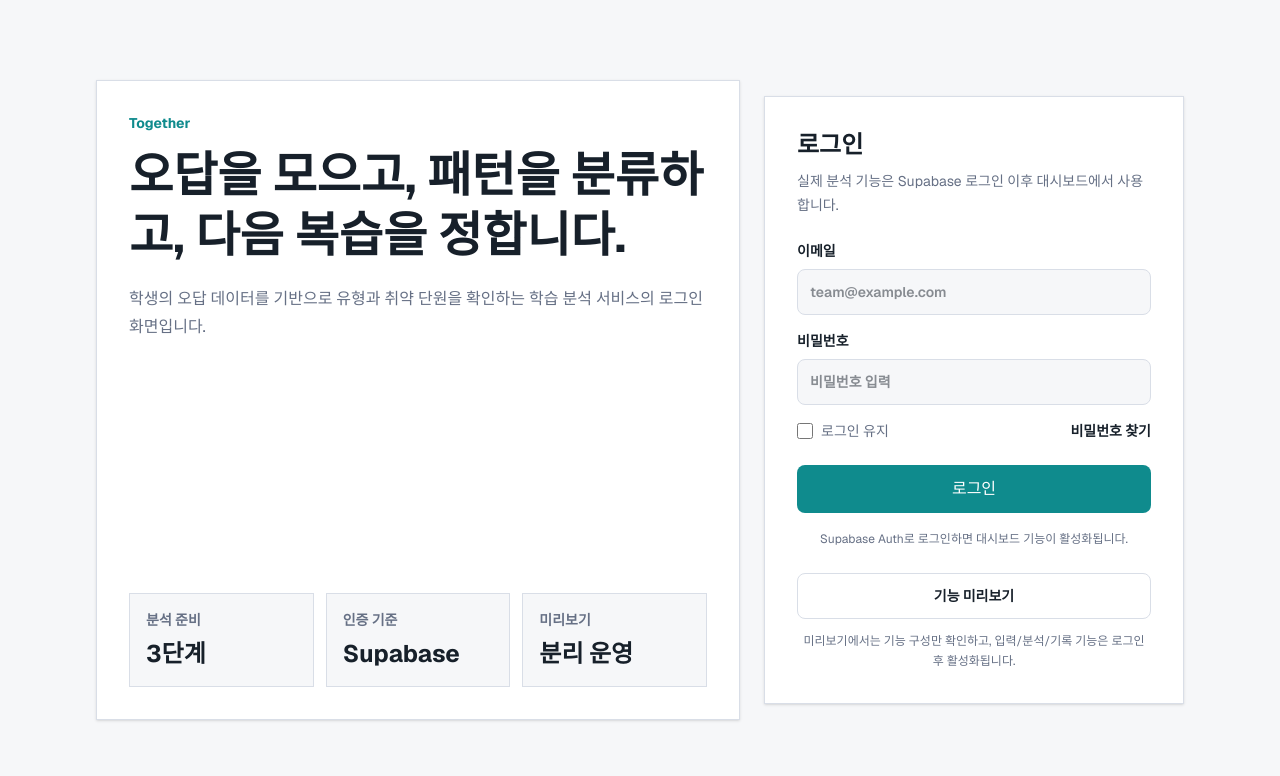
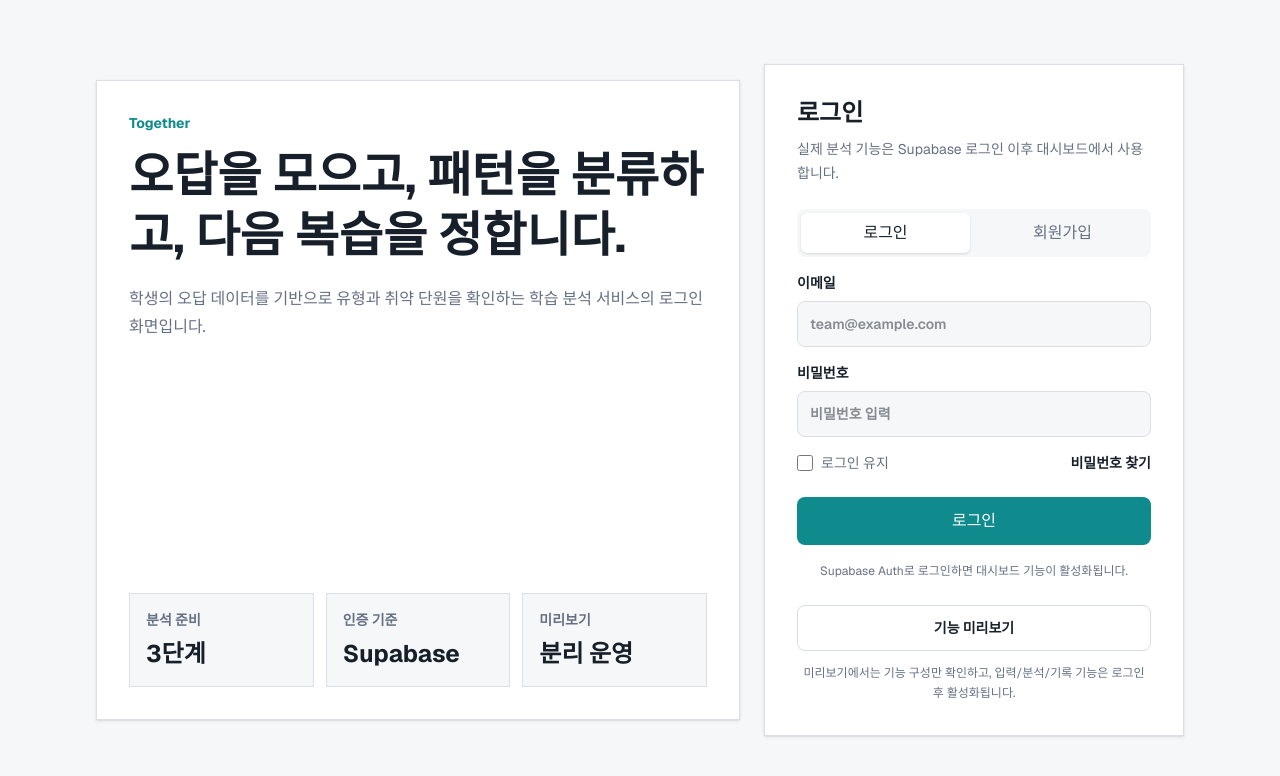
Before and after one commit to dda022410407/together, a Next.js app in the folder frontend/: page / in a window 1280 px wide. Shown: the top 776 px of the page. Built offline with nearby package versions, Linux system fonts and the light colour scheme; no server answers.

Commit message:
Complete Supabase auth flow controls

```diff
--- a/frontend/src/app/dashboard/page.tsx
+++ b/frontend/src/app/dashboard/page.tsx
@@ -1,4 +1,5 @@
 import { redirect } from "next/navigation";
+import { SignOutButton } from "@/app/dashboard/sign-out-button";
 import { getSessionState } from "@/lib/supabase/server";
 
 export const dynamic = "force-dynamic";
@@ -34,7 +35,7 @@ const recentAnalyses = [
 ];
 
 export default async function DashboardPage() {
-  const { isAuthenticated } = await getSessionState();
+  const { email, isAuthenticated } = await getSessionState();
 
   if (!isAuthenticated) {
     redirect("/?next=/dashboard");
@@ -61,10 +62,13 @@ export default async function DashboardPage() {
                 T
               </div>
               <div className="leading-tight">
-                <p className="text-sm font-semibold">팀원</p>
-                <p className="text-xs text-[var(--muted)]">프론트 담당</p>
+                <p className="text-sm font-semibold">로그인 사용자</p>
+                <p className="text-xs text-[var(--muted)]">
+                  {email ?? "Supabase Auth"}
+                </p>
               </div>
             </div>
+            <SignOutButton />
           </div>
         </header>
 
--- /dev/null
+++ b/frontend/src/app/dashboard/sign-out-button.tsx
@@ -0,0 +1,31 @@
+"use client";
+
+import { useRouter } from "next/navigation";
+import { useState } from "react";
+import { createClient } from "@/lib/supabase/client";
+
+export function SignOutButton() {
+  const router = useRouter();
+  const [isLoading, setIsLoading] = useState(false);
+
+  async function handleSignOut() {
+    setIsLoading(true);
+
+    const supabase = createClient();
+    await supabase.auth.signOut();
+
+    router.push("/");
+    router.refresh();
+  }
+
+  return (
+    <button
+      className="rounded-lg border border-[var(--line)] px-3 py-2 text-sm font-bold text-[var(--muted)] transition hover:bg-[var(--app-bg)] hover:text-[var(--app-fg)]"
+      disabled={isLoading}
+      onClick={handleSignOut}
+      type="button"
+    >
+      {isLoading ? "로그아웃 중" : "로그아웃"}
+    </button>
+  );
+}
--- a/frontend/src/app/login-form.tsx
+++ b/frontend/src/app/login-form.tsx
@@ -8,6 +8,8 @@ type LoginFormProps = {
   isSupabaseConfigured: boolean;
 };
 
+type AuthMode = "sign-in" | "sign-up";
+
 export function LoginForm({ isSupabaseConfigured }: LoginFormProps) {
   const router = useRouter();
   const searchParams = useSearchParams();
@@ -17,6 +19,7 @@ export function LoginForm({ isSupabaseConfigured }: LoginFormProps) {
       ? requestedNextPath
       : "/dashboard";
   const [email, setEmail] = useState("");
+  const [authMode, setAuthMode] = useState<AuthMode>("sign-in");
   const [password, setPassword] = useState("");
   const [isLoading, setIsLoading] = useState(false);
   const [message, setMessage] = useState(
@@ -34,18 +37,35 @@ export function LoginForm({ isSupabaseConfigured }: LoginFormProps) {
     }
 
     setIsLoading(true);
-    setMessage("로그인 확인 중입니다.");
+    setMessage(
+      authMode === "sign-in"
+        ? "로그인 확인 중입니다."
+        : "Supabase에 계정을 생성하는 중입니다.",
+    );
 
     const supabase = createClient();
-    const { error } = await supabase.auth.signInWithPassword({
-      email,
-      password,
-    });
+    const { data, error } =
+      authMode === "sign-in"
+        ? await supabase.auth.signInWithPassword({ email, password })
+        : await supabase.auth.signUp({
+            email,
+            password,
+            options: {
+              emailRedirectTo: `${window.location.origin}/dashboard`,
+            },
+          });
 
     setIsLoading(false);
 
     if (error) {
       setMessage(error.message);
+      return;
+    }
+
+    if (authMode === "sign-up" && !data.session) {
+      setMessage(
+        "가입 확인 메일을 보냈습니다. 메일 인증 후 로그인해주세요.",
+      );
       return;
     }
 
@@ -55,6 +75,45 @@ export function LoginForm({ isSupabaseConfigured }: LoginFormProps) {
 
   return (
     <form className="mt-6 grid gap-4" onSubmit={handleSubmit}>
+      <div className="grid grid-cols-2 gap-2 rounded-lg bg-[var(--app-bg)] p-1">
+        <button
+          className={`rounded-md px-3 py-2 text-sm font-bold ${
+            authMode === "sign-in"
+              ? "bg-white text-[var(--app-fg)] shadow-sm"
+              : "text-[var(--muted)]"
+          }`}
+          onClick={() => {
+            setAuthMode("sign-in");
+            setMessage(
+              isSupabaseConfigured
+                ? "Supabase Auth로 로그인하면 대시보드 기능이 활성화됩니다."
+                : "Supabase 프로젝트 URL과 Publishable Key 설정이 필요합니다.",
+            );
+          }}
+          type="button"
+        >
+          로그인
+        </button>
+        <button
+          className={`rounded-md px-3 py-2 text-sm font-bold ${
+            authMode === "sign-up"
+              ? "bg-white text-[var(--app-fg)] shadow-sm"
+              : "text-[var(--muted)]"
+          }`}
+          onClick={() => {
+            setAuthMode("sign-up");
+            setMessage(
+              isSupabaseConfigured
+                ? "테스트 계정을 만들고 로그인 흐름을 확인합니다."
+                : "Supabase 프로젝트 URL과 Publishable Key 설정이 필요합니다.",
+            );
+          }}
+          type="button"
+        >
+          회원가입
+        </button>
+      </div>
+
       <label className="grid gap-2 text-sm font-semibold">
         이메일
         <input
@@ -73,6 +132,7 @@ export function LoginForm({ isSupabaseConfigured }: LoginFormProps) {
           className="rounded-lg border border-[var(--line)] bg-[var(--app-bg)] px-3 py-3 text-sm outline-none transition focus:border-[var(--accent)] focus:bg-white"
           onChange={(event) => setPassword(event.target.value)}
           placeholder="비밀번호 입력"
+          minLength={6}
           required
           type="password"
           value={password}
@@ -98,7 +158,13 @@ export function LoginForm({ isSupabaseConfigured }: LoginFormProps) {
         disabled={!isSupabaseConfigured || isLoading}
         type="submit"
       >
-        {isLoading ? "로그인 중" : "로그인"}
+        {isLoading
+          ? authMode === "sign-in"
+            ? "로그인 중"
+            : "가입 중"
+          : authMode === "sign-in"
+            ? "로그인"
+            : "회원가입"}
       </button>
 
       <p className="min-h-5 text-center text-xs leading-5 text-[var(--muted)]">
--- a/frontend/src/lib/supabase/server.ts
+++ b/frontend/src/lib/supabase/server.ts
@@ -35,12 +35,15 @@ export async function getSessionState() {
   const supabase = await createClient();
 
   if (!supabase) {
-    return { isConfigured: false, isAuthenticated: false };
+    return { email: null, isConfigured: false, isAuthenticated: false };
   }
 
   const { data, error } = await supabase.auth.getClaims();
+  const email =
+    typeof data?.claims?.email === "string" ? data.claims.email : null;
 
   return {
+    email,
     isConfigured: true,
     isAuthenticated: !error && Boolean(data?.claims),
   };
```
Also changed, not shown: 1 other file (tests, documents, lock files or other folders).
